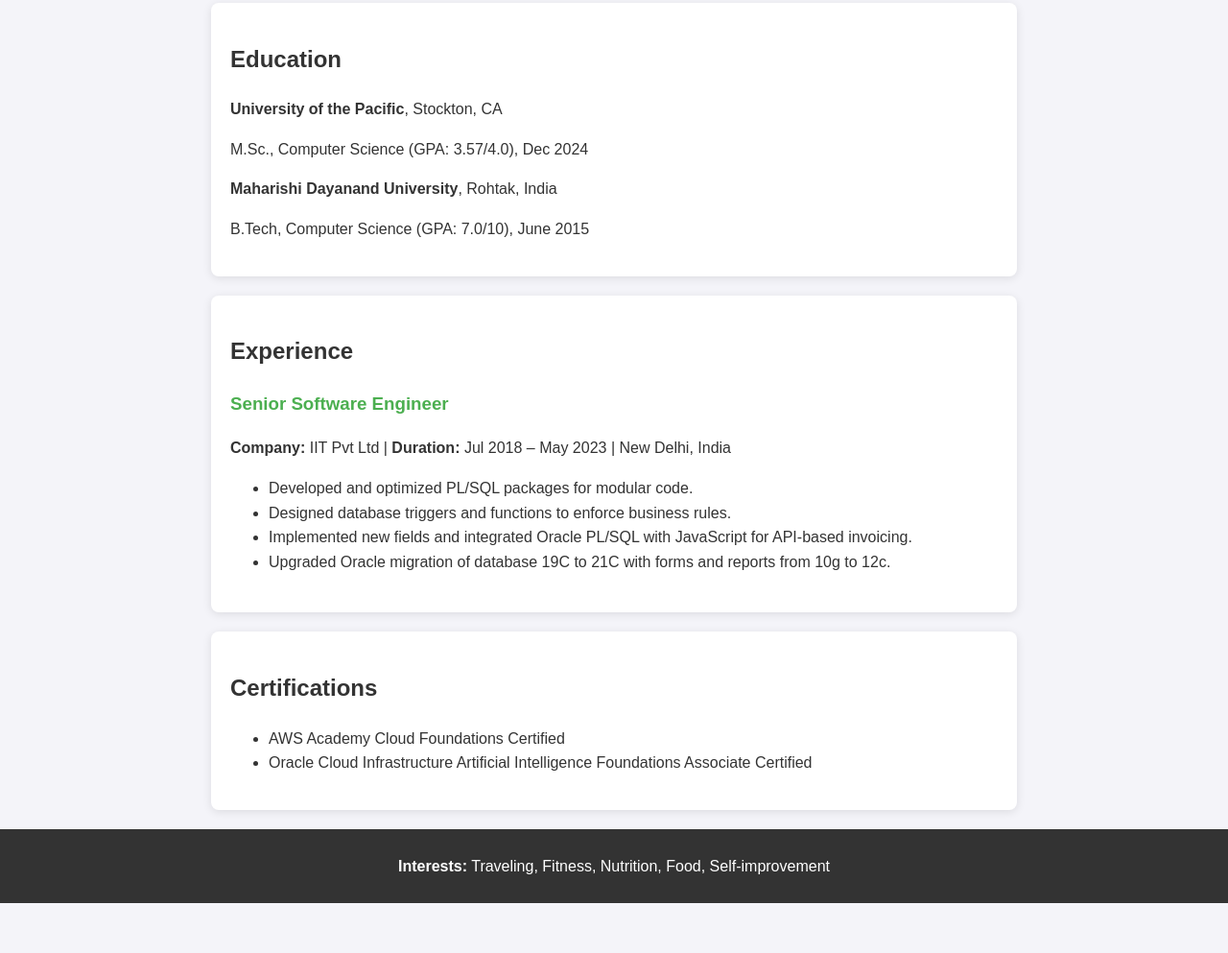
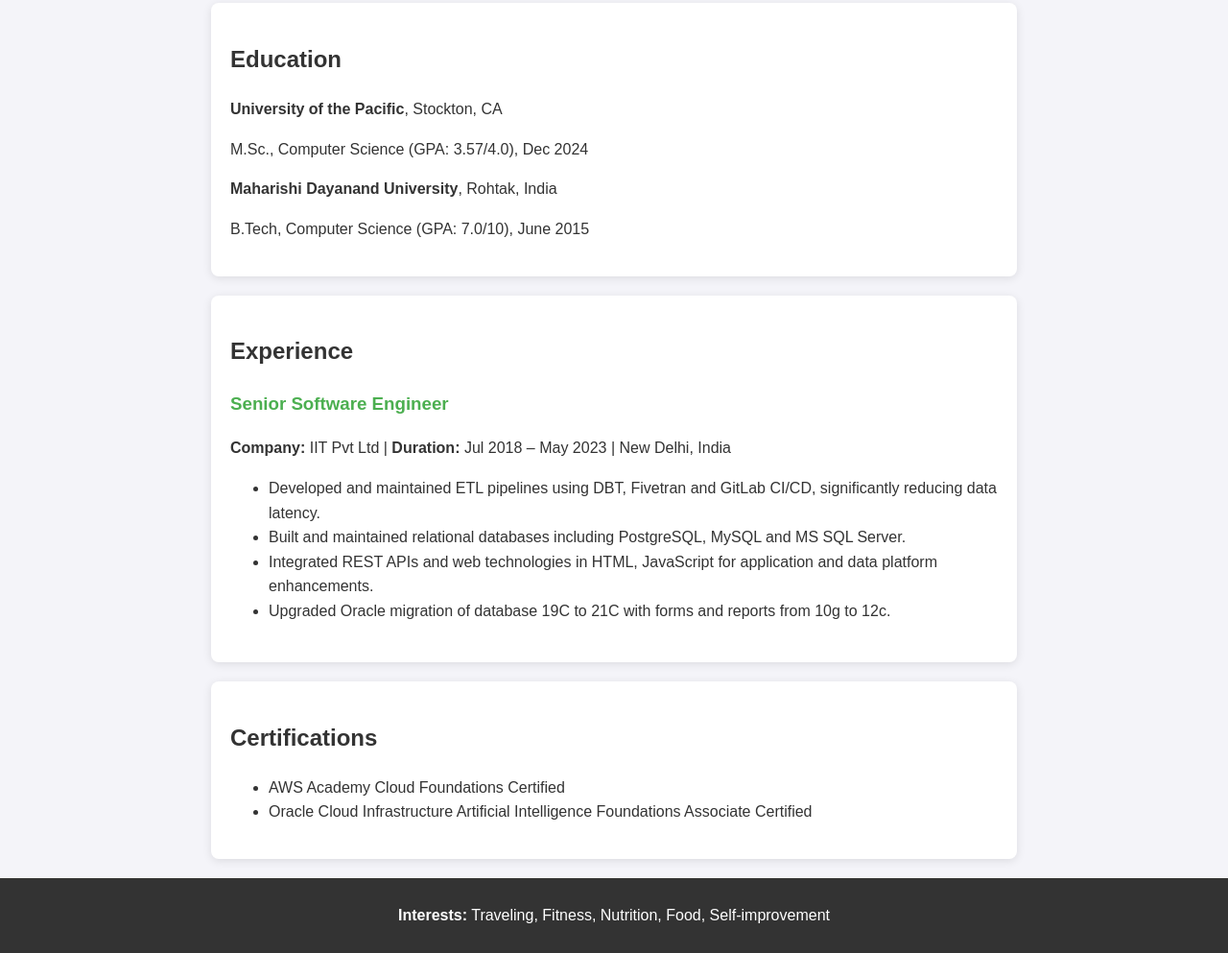
Before and after one commit to aseansingh/Portfolio, a plain HTML site: page index.html in a window 1280 px wide. Shown: the part 1545-2538 px from the top of the page at 96% size. Before the commit the page ends 2486 px from the top, so only its background shows below. Drawn offline with Linux system fonts and the light colour scheme.

Commit message:
Update index.html

```diff
--- a/index.html
+++ b/index.html
@@ -79,9 +79,9 @@
             <h3>Senior Software Engineer</h3>
             <p><strong>Company:</strong> IIT Pvt Ltd | <strong>Duration:</strong> Jul 2018 – May 2023 | New Delhi, India</p>
             <ul>
-                <li>Developed and optimized PL/SQL packages for modular code.</li>
-                <li>Designed database triggers and functions to enforce business rules.</li>
-                <li>Implemented new fields and integrated Oracle PL/SQL with JavaScript for API-based invoicing.</li>
+                <li>Developed and maintained ETL pipelines using DBT, Fivetran and GitLab CI/CD, significantly reducing data latency.</li>
+                <li>Built and maintained relational databases including PostgreSQL, MySQL and MS SQL Server.</li>
+                <li>Integrated REST APIs and web technologies in HTML, JavaScript for application and data platform enhancements.</li>
                 <li>Upgraded Oracle migration of database 19C to 21C with forms and reports from 10g to 12c.</li>
             </ul>
         </div>
```
